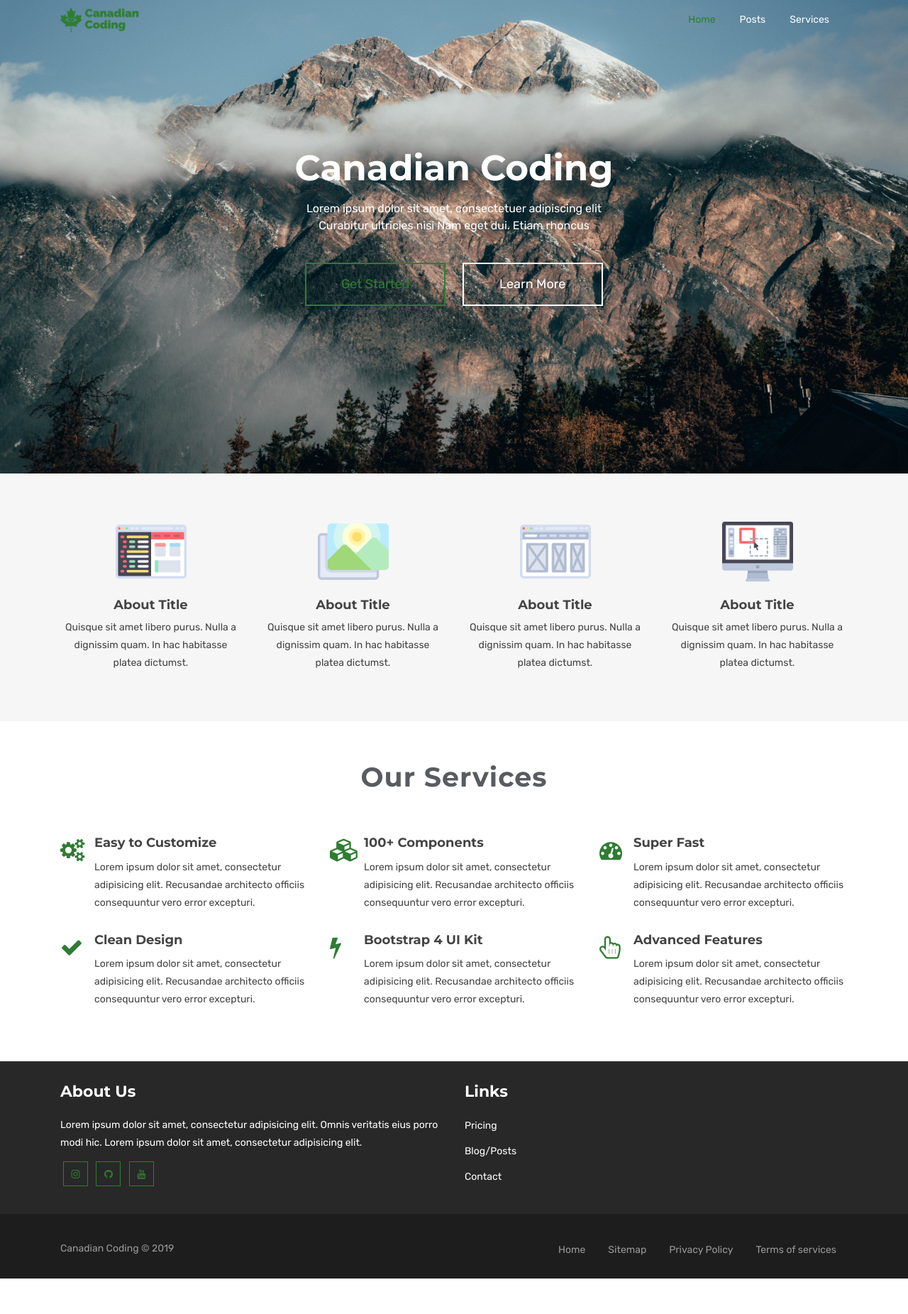
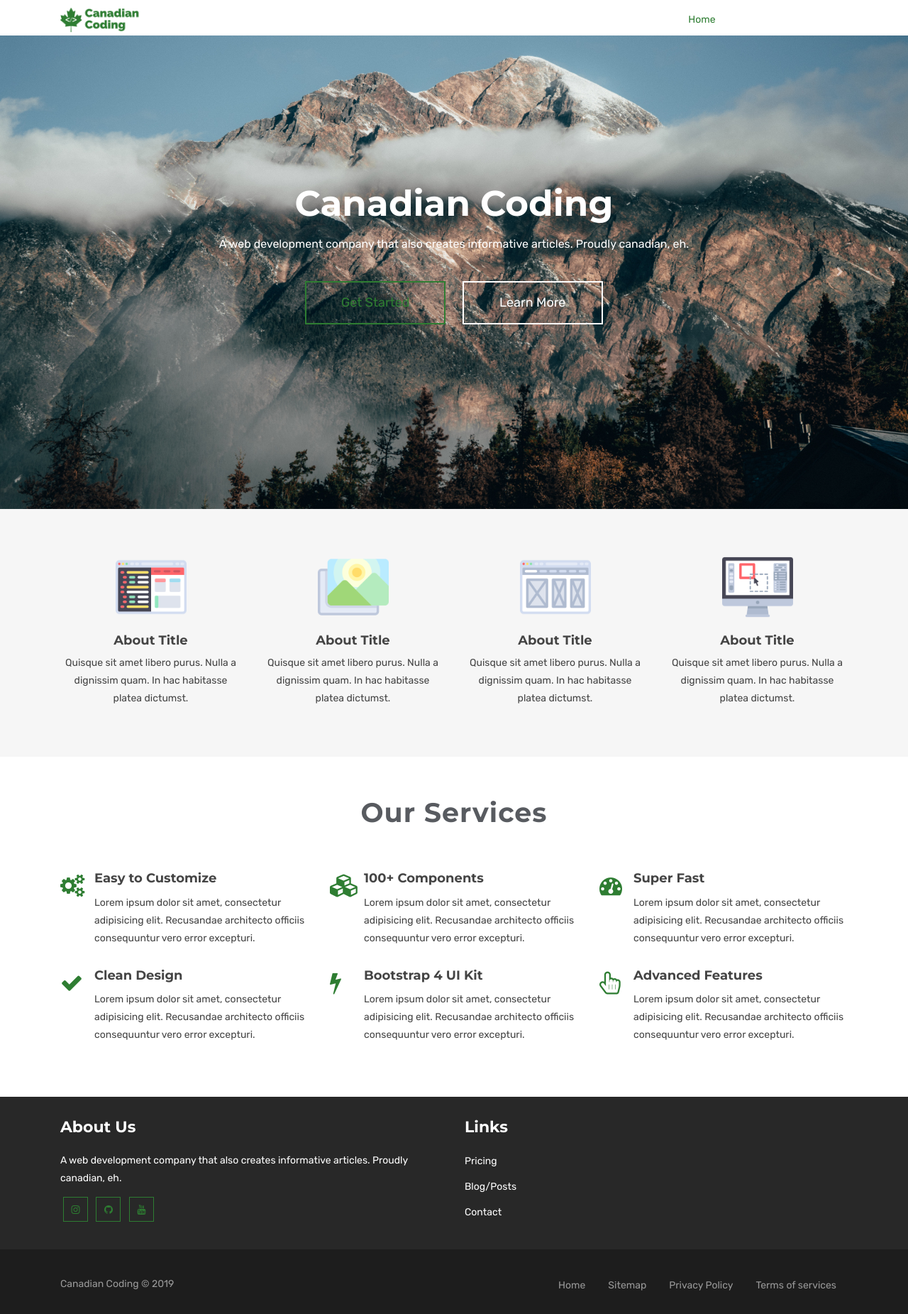
Before and after one commit to canadian-coding/website, a Django app: page / in a window 1280 px wide. Shown: the whole page at 71% size. Before the commit the page ends 1801 px from the top, so only its background shows below. Run offline with Django 3.2, Linux system fonts and the light colour scheme; parts of the project's set-up code (start-up, migrations or seed data) failed here and were passed over; some libraries are stand-ins or nearby versions.

Commit message:
Updated main app shell and index page

```diff
--- a/canadiancoding/pages/templates/app-shell.html
+++ b/canadiancoding/pages/templates/app-shell.html
@@ -46,6 +46,10 @@
     <link rel="stylesheet" href="{% static 'css/extras.css' %}">
     <!-- Responsive Style -->
     <link rel="stylesheet" href="{% static 'css/responsive.css' %}">
+    <!-- Material stylesheet-->
+    <link rel="stylesheet" href="{% static 'css/material.min.css' %}">
+    <!-- Generic stylesheet-->
+    <link rel="stylesheet" href="{% static 'css/style.css' %}">
 
 
 
@@ -56,7 +60,7 @@
     <!-- Header Area wrapper Starts -->
     <header id="header-wrap">
       <!-- Navbar Start -->
-      <nav class="navbar navbar-expand-lg fixed-top scrolling-navbar indigo">
+      <nav class="navbar navbar-expand-lg fixed-top scrolling-navbar ">
         <div class="container">
           <!-- Brand and toggle get grouped for better mobile display -->
           <div class="navbar-header">
@@ -66,10 +70,12 @@
               <span class="icon-menu"></span>
               <span class="icon-menu"></span>
             </button>
-            <a href="/" class="navbar-brand"><img src="{% static 'img/navbar-logo.png' %}" alt=""></a>
+            <a href="/" class="navbar-brand"><img src="{% static 'img/navbar-logo.png' %}" alt="canadian-coding-logo"></a>
           </div>
           <div class="collapse navbar-collapse" id="main-navbar">
             <ul class="navbar-nav mr-auto w-100 justify-content-end clearfix">
+
+            {% block navlinks %} <!-- NOTE: Seperate block so active status can be set-->
               <li class="nav-item active">
                 <a class="nav-link" href="/">
                   Home
@@ -85,7 +91,9 @@
                   Services
                 </a>
               </li>
+            {% endblock navlinks %}
             </ul>
+
           </div>
         </div>
 
@@ -112,6 +120,8 @@
       </nav>
       <!-- Navbar End -->
 
+<div class="spacer" style="height:50px;"></div>
+
 <!--Content Start-->
 {% block content %}
 
@@ -132,13 +142,13 @@
               About Us
             </h3>
             <p>
-              Lorem ipsum dolor sit amet, consectetur adipisicing elit. Omnis veritatis eius porro modi hic. Lorem ipsum dolor sit amet, consectetur adipisicing elit.
+              A web development company that also creates informative articles. Proudly canadian, eh.
             </p>
             <div class="social-footer">
             <!--TODO: Fill out links-->
-              <a href="//instagram.com/canadiancoding"><i class="fa fa-instagram icon-round"></i></a>
-              <a href="//github.com/canadian-coding"><i class="fa fa-github icon-round"></i></a>
-              <a href="//www.youtube.com/channel/UC1-WbwQ1sAVZ3AVmrXcBwGw/videos"><i class="fa fa-youtube icon-round"></i></a>
+              <a href="//instagram.com/canadiancoding" target="_blank"><i class="fa fa-instagram icon-round"></i></a>
+              <a href="//github.com/canadian-coding" target="_blank"><i class="fa fa-github icon-round"></i></a>
+              <a href="//www.youtube.com/channel/UC1-WbwQ1sAVZ3AVmrXcBwGw/videos" target="_blank"><i class="fa fa-youtube icon-round"></i></a>
             </div>
           </div>
           <!-- Footer Widget Ends -->
@@ -153,7 +163,7 @@
               <!--TODO Services <li><a href="#">Services</a></li> -->
               <!--TODO Works <li><a href="#">Works</a></li> -->
               <li><a href="#">Pricing</a></li>
-              <li><a href="#">Blog/Posts</a></li>
+              <li><a href="/posts">Blog/Posts</a></li>
               <li><a href="#">Contact</a></li>
             </ul>
           </div>
@@ -177,7 +187,7 @@
             <div class="col-lg-6 col-md-6 col-xs-12">
               <ul class="nav nav-inline  justify-content-end ">
                 <li class="nav-item">
-                  <a class="nav-link active" href="#">Home</a>
+                  <a class="nav-link active" href="/">Home</a>
                 </li>
                 <li class="nav-item">
                   <a class="nav-link" href="#">Sitemap</a>
@@ -223,6 +233,7 @@
     <script src="{% static 'js/form-validator.min.js' %}"></script>
     <script src="{% static 'js/contact-form-script.js' %}"></script>
     <script src="{% static 'js/main.js' %}"></script>
+    <script src="{% static 'js/material.min.js' %}"></script>
     <script src="https://unpkg.com/ionicons@4.5.10-0/dist/ionicons.js"></script>
 
   </body>
--- a/canadiancoding/pages/templates/index.html
+++ b/canadiancoding/pages/templates/index.html
@@ -20,7 +20,7 @@
                     <img src="{% static 'img/hero.jpg' %}" alt="">
                     <div class="carousel-caption">
                       <h3 class="slide-title animated fadeInDown"><span>Canadian Coding</span></h3>
-                      <h5 class="slide-text animated fadeIn">Lorem ipsum dolor sit amet, consectetuer adipiscing elit<br> Curabitur ultricies nisi Nam eget dui. Etiam rhoncus</h5>
+                      <h5 class="slide-text animated fadeIn">A web development company that also creates informative articles. Proudly canadian, eh.</h5>
                       <a href="#" class="btn btn-lg btn-common animated fadeInUp">Get Started</a>
                       <a href="#" class="btn btn-lg btn-border animated fadeInUp">Learn More</a>
                     </div>
```
